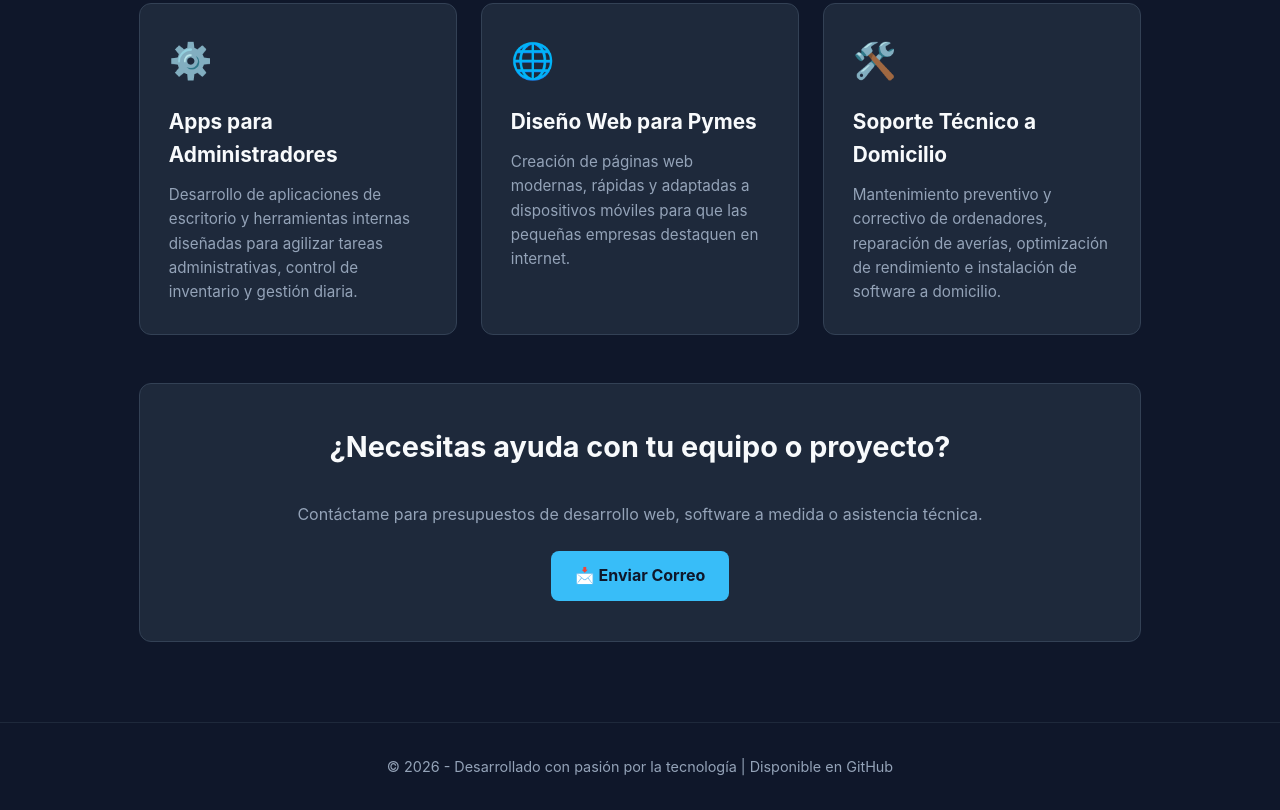
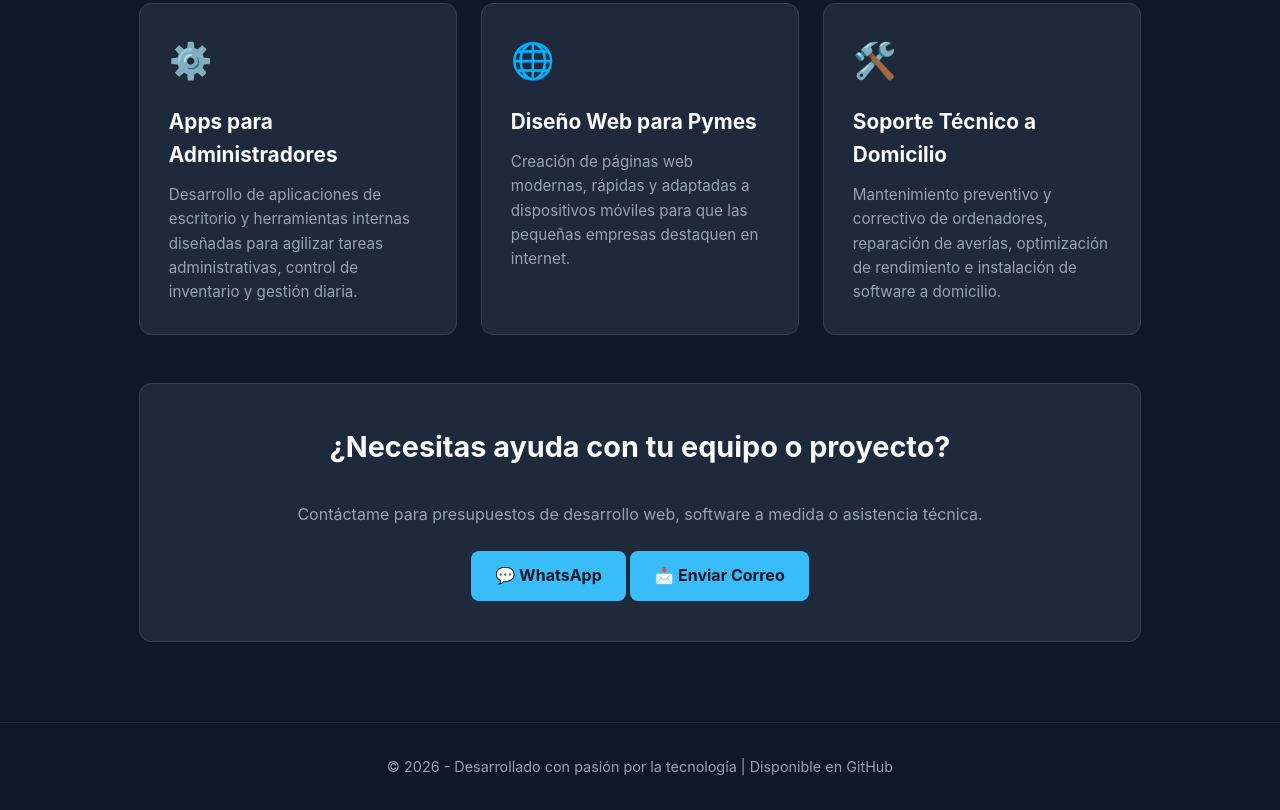
Before and after one commit to lfalfra/lfalfra.github.io, a plain HTML site: page index.html in a window 1280 px wide. Shown: the part 1238-2048 px from the top of the page. Drawn offline with Linux system fonts and the light colour scheme.

Commit message:
Modify contact section with WhatsApp link
Updated the contact section to include a WhatsApp link.

```diff
--- a/index.html
+++ b/index.html
@@ -168,6 +168,7 @@
         <section class="contact-section">
             <h2>¿Necesitas ayuda con tu equipo o proyecto?</h2>
             <p>Contáctame para presupuestos de desarrollo web, software a medida o asistencia técnica.</p>
+            <a href="https://wa.me" target="_blank" class="btn btn-whatsapp">💬 WhatsApp</a>
             <a href="mailto:infopcfacilvalladolid@gmail.com" class="btn">📩 Enviar Correo</a>
         </section>
     </main>
```
